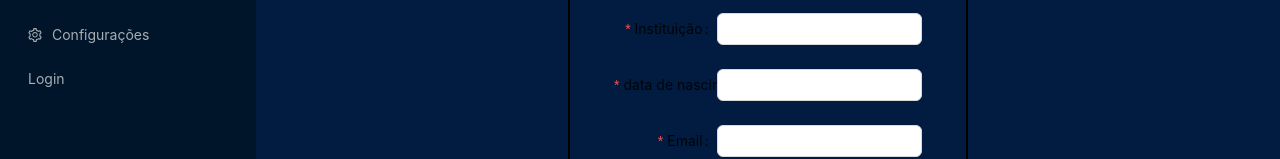
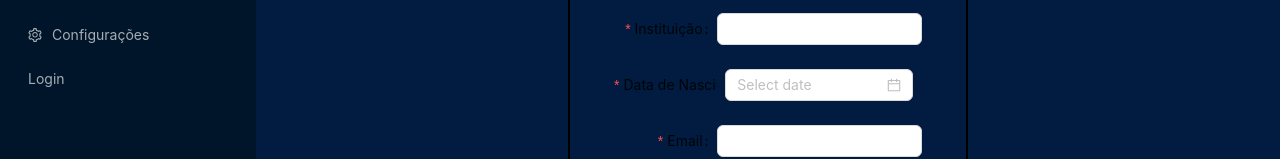
Before and after one commit to luishmenezes/site-questoes, a React (Create React App) app: page /formprofessor in a window 1280 px wide. Shown: the part 317-476 px from the top of the page. Built offline with nearby package versions, Linux system fonts and the light colour scheme.

Commit message:
add: ajuste na data!

```diff
--- a/src/components/cadastros/professor/CadastroProfessorComponent.js
+++ b/src/components/cadastros/professor/CadastroProfessorComponent.js
@@ -1,5 +1,5 @@
 import React from 'react';
-import { Card, Space, Button, Checkbox, Form, Input } from 'antd';
+import { Card, Space, Button, Checkbox, Form, Input, DatePicker } from 'antd';
 import { useNavigate } from "react-router-dom";
 
 const App = () => {
@@ -129,17 +129,18 @@ const App = () => {
             </Form.Item>
 
             <Form.Item
-              label="data de nascimento"
+              label="Data de Nascimento"
               name="dataNascimento"
               rules={[
                 {
                   required: true,
-                  message: 'Por favor, preencha o campo!',
+                  message: 'Por favor, selecione uma data!',
                 },
               ]}
             >
-              <Input />
+              <DatePicker />
             </Form.Item>
+
 
             <Form.Item
               label="Email"
```
